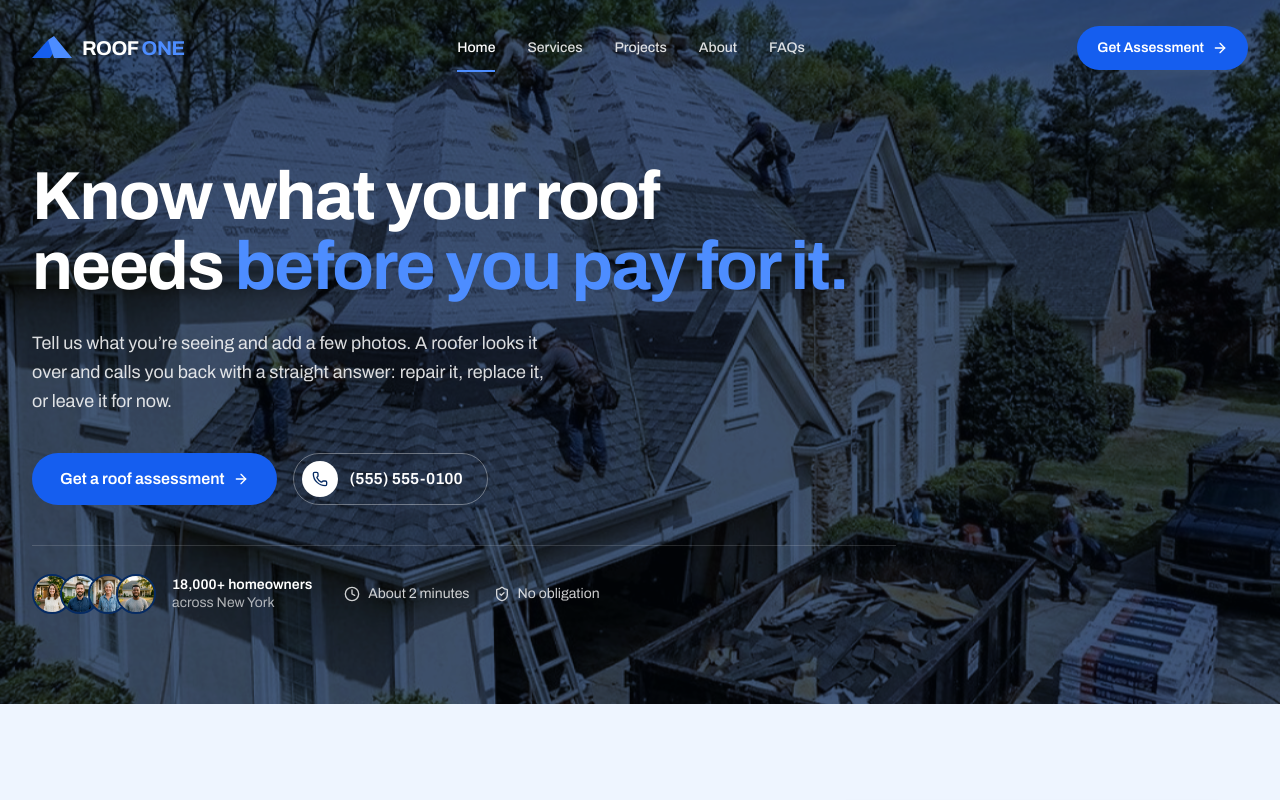
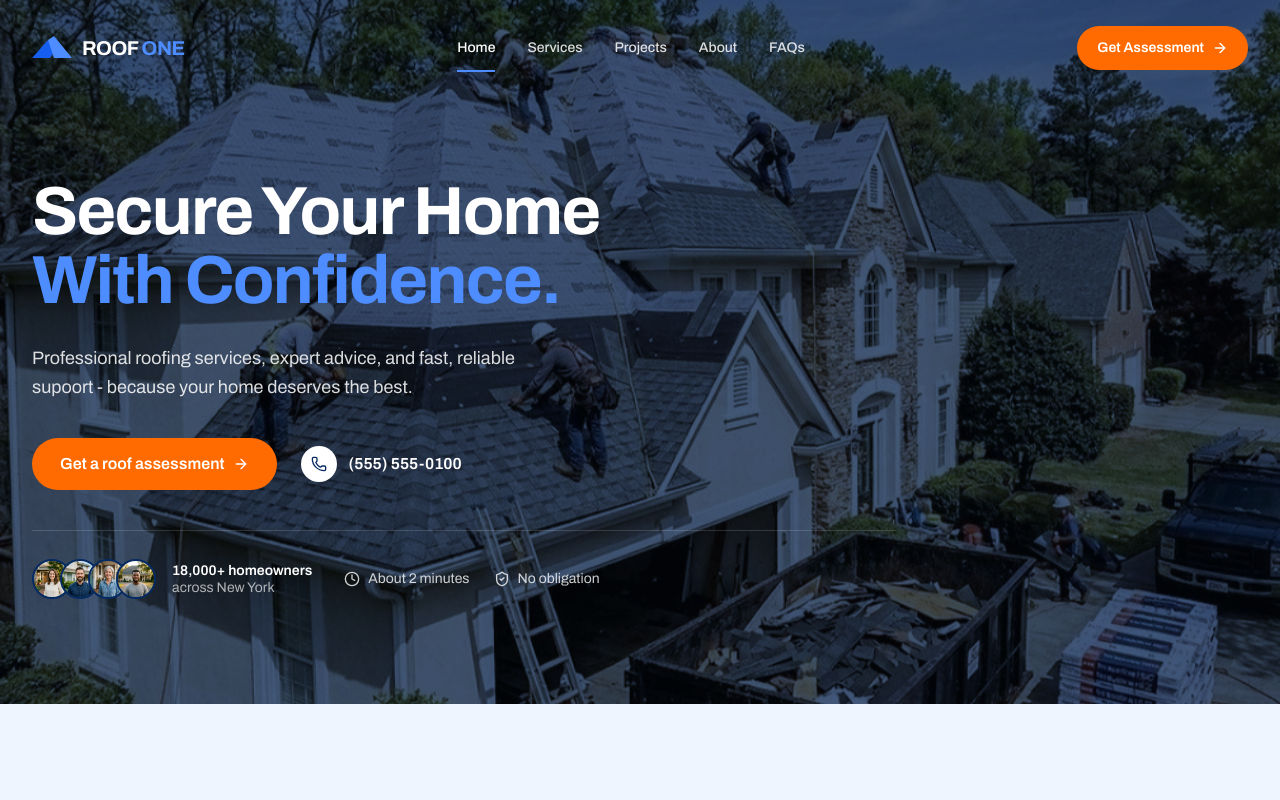
Before and after one commit to wh0isalfred/Roof_one, a Next.js app: page / in a window 1280 px wide. Shown: the top 800 px of the page. Built offline with nearby package versions, Linux system fonts and the light colour scheme.

Commit message:
feat: accent color usage modification and copyright adjustment

```diff
--- a/src/components/home/HeroSection.tsx
+++ b/src/components/home/HeroSection.tsx
@@ -19,23 +19,21 @@ export function HeroSection() {
         <div className="flex min-h-[40rem] flex-col justify-center pt-28 pb-14 lg:min-h-[44rem] lg:pt-32">
           <div className="max-w-[54rem] animate-[rise_0.8s_ease-out_both] motion-reduce:animate-none">
             <h1 className="font-headline text-[2.5rem] leading-[1.02] sm:text-6xl lg:text-[4.25rem]">
-              Know what your roof needs{" "}
-              <span className="text-brand-bright">before you pay for it.</span>
+              Secure Your Home{" "}
+              <span className="text-brand-bright">With Confidence.</span>
             </h1>
             <p className="mt-7 max-w-lg text-lg leading-relaxed text-white/85">
-              Tell us what you’re seeing and add a few photos. A roofer looks it
-              over and calls you back with a straight answer: repair it, replace
-              it, or leave it for now.
+              Professional roofing services, expert advice, and fast, reliable supoort - because your home deserves the best.
             </p>
 
             <div className="mt-9 flex flex-col gap-3 sm:flex-row sm:items-center sm:gap-4">
-              <AdvisorButton className="inline-flex h-13 items-center justify-center gap-2 rounded-full bg-brand px-7 font-semibold text-white transition-colors hover:bg-brand-bright">
+              <AdvisorButton className="inline-flex h-13 items-center justify-center gap-2 rounded-full bg-accent px-7 font-semibold text-white transition-colors hover:bg-brand-bright">
                 Get a roof assessment
                 <ArrowRight aria-hidden="true" className="size-4" />
               </AdvisorButton>
               <a
                 href={siteConfig.phone.href}
-                className="inline-flex h-13 items-center justify-center gap-3 rounded-full border border-white/35 pr-6 pl-2 font-semibold transition-colors hover:border-white hover:bg-white/10"
+                className="inline-flex h-13 items-center justify-center gap-3 rounded-full border-white/35 pr-6 pl-2 font-semibold transition-colors hover:border-white hover:bg-white/10"
               >
                 <span className="flex size-9 items-center justify-center rounded-full bg-white text-brand-strong">
                   <Phone aria-hidden="true" className="size-4" />
--- a/src/components/site/SiteHeader.tsx
+++ b/src/components/site/SiteHeader.tsx
@@ -77,7 +77,7 @@ export function SiteHeader() {
           </nav>
 
           <div className="flex items-center gap-2">
-            <AdvisorButton className="hidden h-11 items-center gap-2 rounded-full bg-brand px-5 text-sm font-semibold text-white transition-colors hover:bg-brand-bright sm:inline-flex">
+            <AdvisorButton className="hidden h-11 items-center gap-2 rounded-full bg-accent px-5 text-sm font-semibold text-white transition-colors hover:bg-brand-bright sm:inline-flex">
               {cta.label}
               <ArrowRight aria-hidden="true" className="size-4" />
             </AdvisorButton>
--- a/src/components/ui/SectionHeading.tsx
+++ b/src/components/ui/SectionHeading.tsx
@@ -74,7 +74,7 @@ export function MoreLink({
 }) {
   const className = cn(
     "group mt-7 inline-flex items-center gap-2 font-semibold",
-    tone === "inverse" ? "text-brand-bright" : "text-brand",
+    tone === "inverse" ? "text-brand-bright" : "text-accent",
   );
   const content = (
     <>
```
